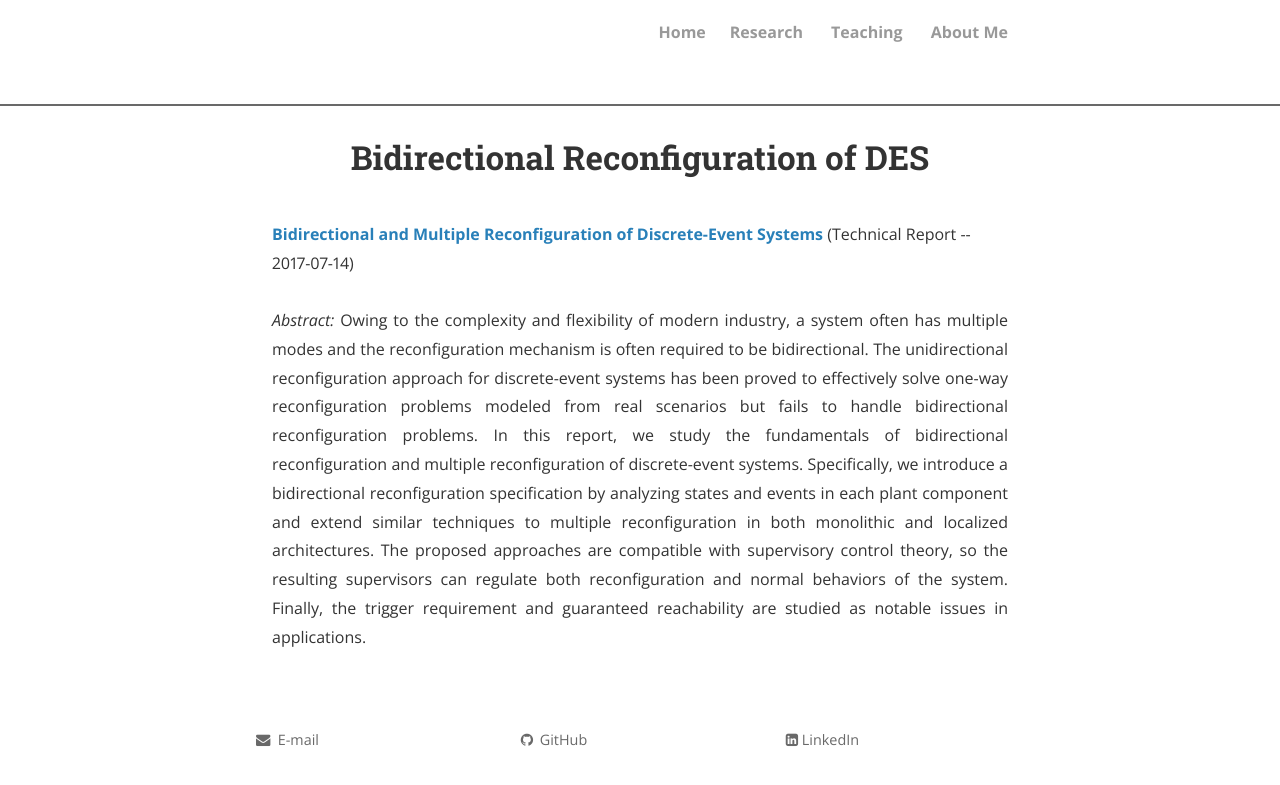
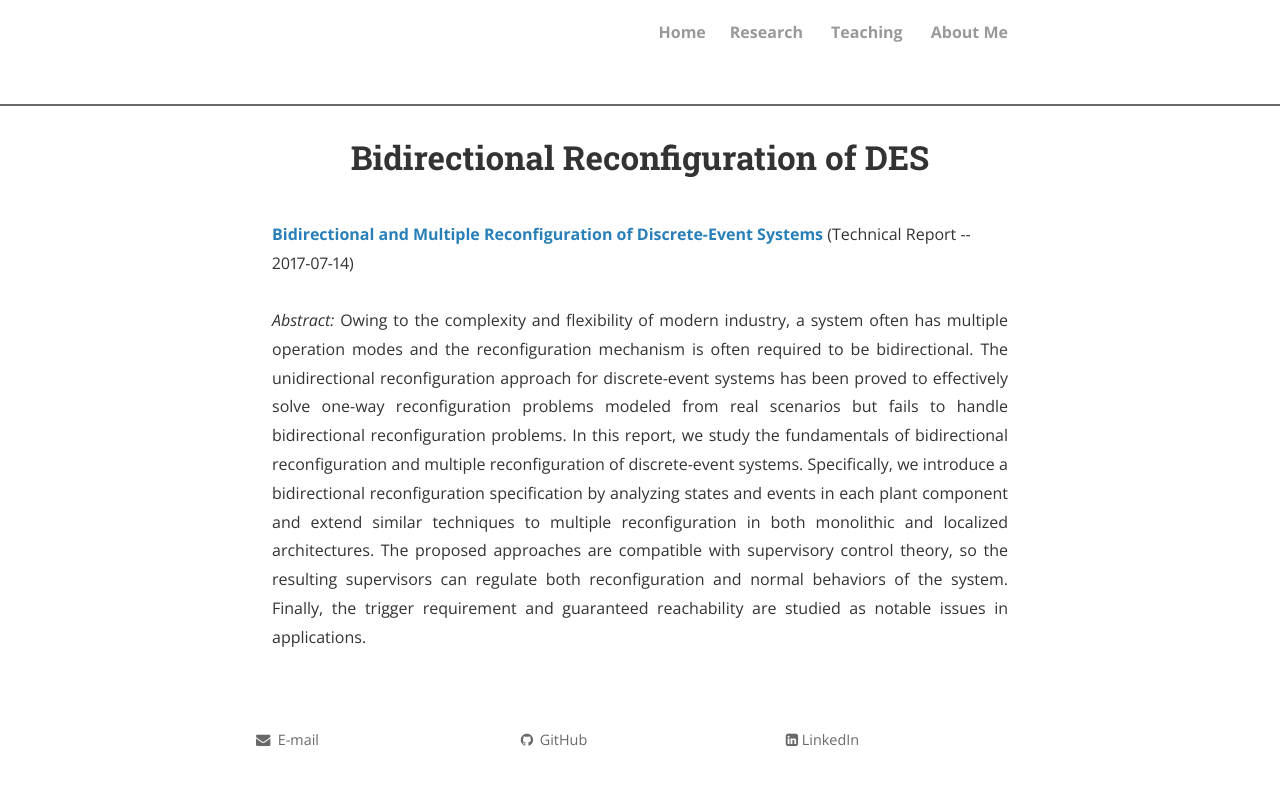
Before and after one commit to JasonZhangjc/JasonZhangjc.github.io, a Jekyll site: the page built from bidirectional_reconfiguration.html, in a window 1280 px wide. Shown: the top 785 px of the page. Built offline with Jekyll 4.4.1, drawn with Linux system fonts in a browser that asks for light colours; nearby versions of some CDN libraries; comment, search, counter and statistics services are not loaded; a style sheet for code colours, icons or effects is not loaded.

Commit message:
Update bidirectional_reconfiguration.html

```diff
--- a/bidirectional_reconfiguration.html
+++ b/bidirectional_reconfiguration.html
@@ -4,7 +4,7 @@ title: Bidirectional Reconfiguration of DES
 permalink: /bidirectional_reconfiguration/
 ---
 <strong><a href="https://github.com/JasonZhangjc/JasonZhangjc.github.io/blob/master/Bidirectional%20Reconfiguration%20of%20DES.pdf">Bidirectional and Multiple Reconfiguration of Discrete-Event Systems</a></strong> (Technical Report -- 2017-07-14)<br><br>
-<p style="text-align:justify"><i>Abstract: </i>Owing to the complexity and flexibility of modern industry, a system often has multiple modes and the reconfiguration mechanism is often required to be bidirectional. The unidirectional reconfiguration approach for discrete-event systems has been proved to effectively solve one-way reconfiguration problems modeled from real scenarios but fails to handle bidirectional reconfiguration problems. In this report, we study the fundamentals of bidirectional reconfiguration and multiple reconfiguration of discrete-event systems. Specifically, we introduce a bidirectional reconfiguration specification by analyzing states and events in each plant component and extend similar techniques to multiple reconfiguration in both monolithic and localized architectures. The proposed approaches are compatible with supervisory control theory, so the resulting supervisors can regulate both reconfiguration and normal behaviors of the system. Finally, the trigger requirement and guaranteed reachability are studied as notable issues in applications.</p>
+<p style="text-align:justify"><i>Abstract: </i>Owing to the complexity and flexibility of modern industry, a system often has multiple operation modes and the reconfiguration mechanism is often required to be bidirectional. The unidirectional reconfiguration approach for discrete-event systems has been proved to effectively solve one-way reconfiguration problems modeled from real scenarios but fails to handle bidirectional reconfiguration problems. In this report, we study the fundamentals of bidirectional reconfiguration and multiple reconfiguration of discrete-event systems. Specifically, we introduce a bidirectional reconfiguration specification by analyzing states and events in each plant component and extend similar techniques to multiple reconfiguration in both monolithic and localized architectures. The proposed approaches are compatible with supervisory control theory, so the resulting supervisors can regulate both reconfiguration and normal behaviors of the system. Finally, the trigger requirement and guaranteed reachability are studied as notable issues in applications.</p>
 <br>
 <!--
 <strong>Dressing Up for the Regulators: Evidence from the Largest-Ever Supervisory Review</strong><br>with Puriya Abbassi, Rajkamal Iyer and Jos&eacute;-Luis Peydr&oacute;<br><br>
```
